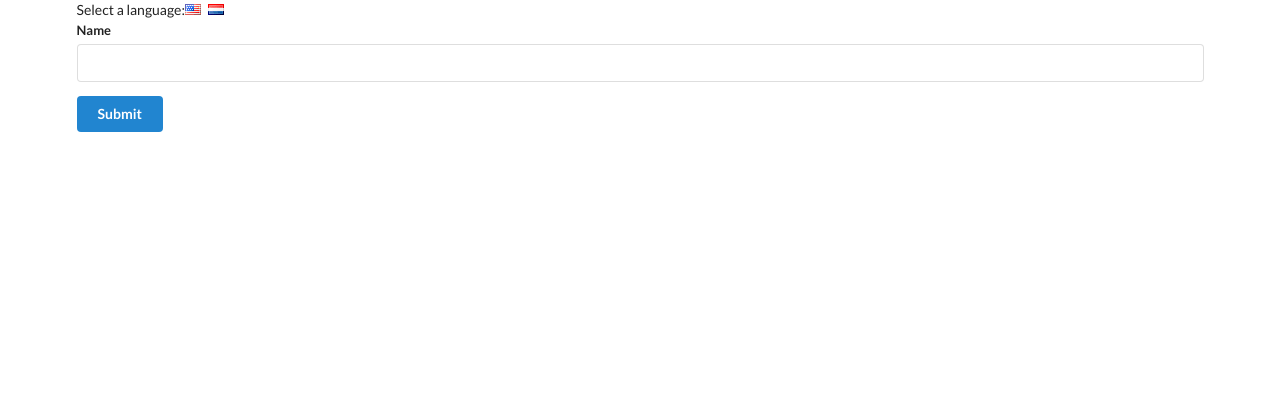
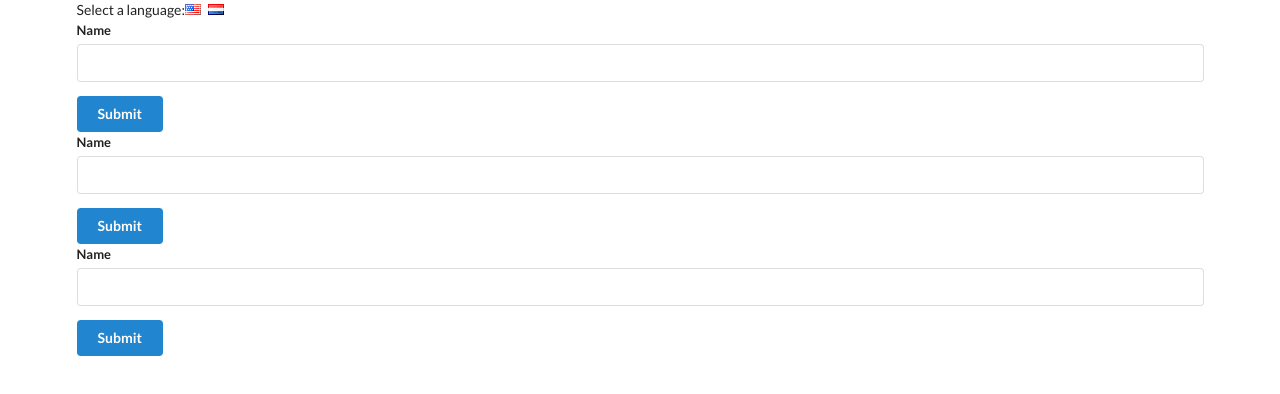
Before and after one commit to cohlerCoded/translate, a React (Create React App) app: page / in a window 1280 px wide. Shown: the top 394 px of the page. Built offline with nearby package versions, Linux system fonts and the light colour scheme.

Commit message:
Provider Behavior

```diff
--- a/src/components/App.jsx
+++ b/src/components/App.jsx
@@ -30,6 +30,10 @@ class App extends Component {
         <LanguageContext.Provider value={this.state.language}>
           <UserCreate />
         </LanguageContext.Provider>
+        <LanguageContext.Provider value="english">
+          <UserCreate />
+        </LanguageContext.Provider>
+        <UserCreate />
       </div>
     );
   }
```
